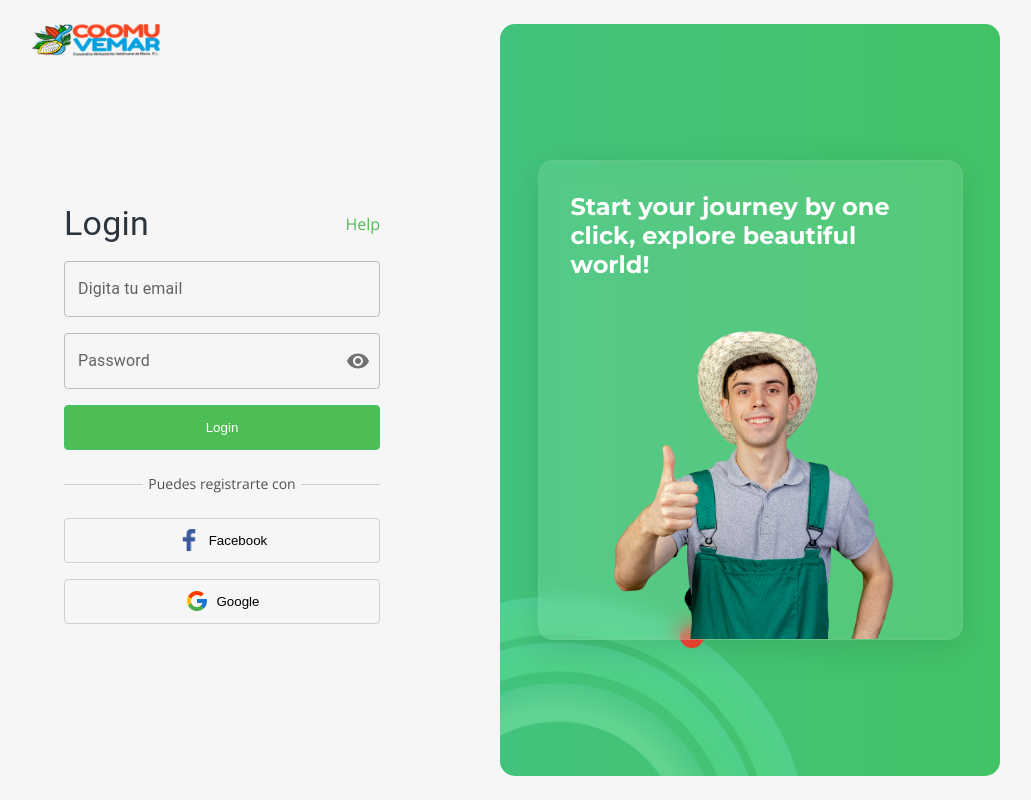
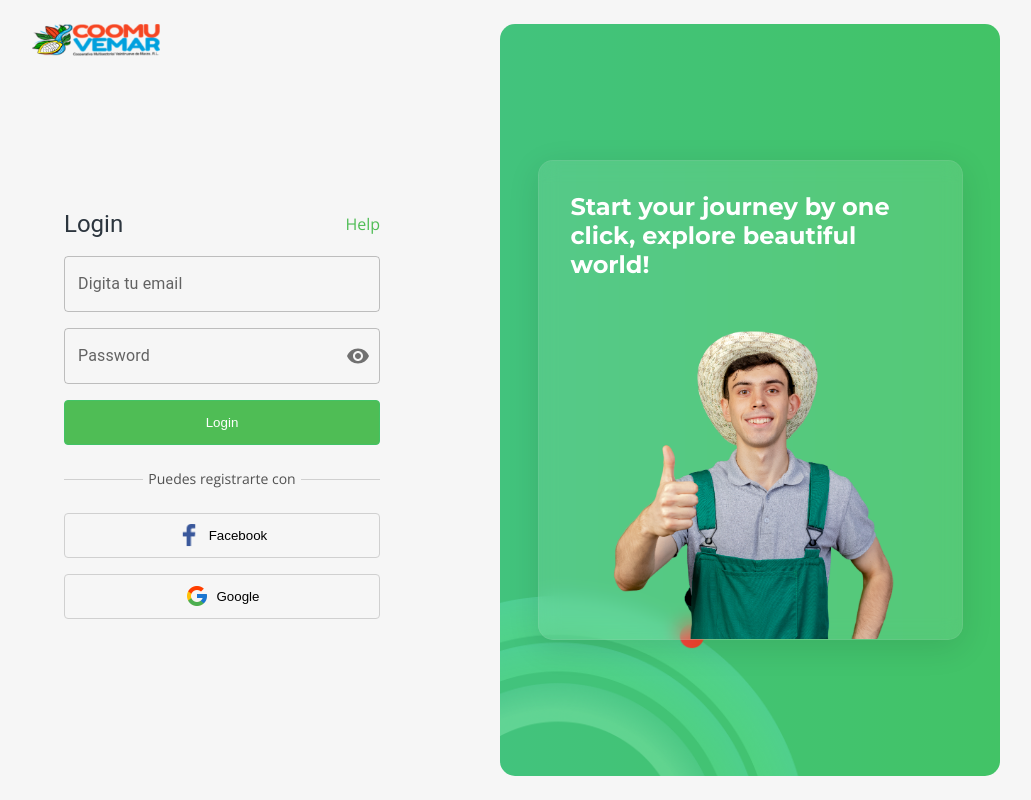
Before and after one commit to Maynor125/commuvemar-frontend, a Next.js app: page /login in a window 1280 px wide. Shown: the whole page, without its empty margins (124-1155 px from the left). Built offline with nearby package versions, Linux system fonts and the light colour scheme.

Commit message:
probando el tema en el login

```diff
--- a/src/app/login/page.tsx
+++ b/src/app/login/page.tsx
@@ -32,7 +32,10 @@ const Login = () => {
           <div className="auth-container">
             <div className="auth-credential">
               <div className="auth-credential-head">
-                <Typography variant="h4">Login</Typography>
+                <Typography
+                variant="h5"
+                color={theme.palette.grey.medium}
+                >Login</Typography>
                 <Link href="/" className="link-head">
                   Help
                 </Link>
@@ -42,12 +45,12 @@ const Login = () => {
             <div className="etiqueta">
               <p>Puedes registrarte con</p>
               <div className="divider-container">
-                <hr className="divider" />
+                <hr  className="divider" />
               </div>
             </div>
             <div className="auth-more">
               <div className="cont-btns-more">
-                <button className=" boton icon-btn face-btn">
+                <button className=" boton icon-btn face-btn" >
                   <Image className="icon" alt="face-icon" src={FacebookIcon} />
                   Facebook
                 </button>
--- a/src/components/forms/LoginForm.tsx
+++ b/src/components/forms/LoginForm.tsx
@@ -8,6 +8,7 @@ import {
   InputAdornment,
   InputLabel,
   OutlinedInput,
+  useTheme
 } from "@mui/material";
 import { Visibility, VisibilityOff } from "@mui/icons-material";
 
@@ -33,6 +34,8 @@ const LoginForm = () => {
   ) => {
     event.preventDefault();
   };
+
+  const theme = useTheme();
 
 
   const resolver: Resolver<
@@ -112,7 +115,7 @@ const LoginForm = () => {
               onMouseDown={handleMouseDownPassword}
               edge="end"
             >
-              {showPassword ? <VisibilityOff /> : <Visibility />}
+              {showPassword ? <VisibilityOff color={theme.palette.grey.dark} /> : <Visibility />}
             </IconButton>
           </InputAdornment>
         }
--- a/src/redux/features/themeSlice.ts
+++ b/src/redux/features/themeSlice.ts
@@ -3,11 +3,8 @@ import { createSlice, PayloadAction } from "@reduxjs/toolkit";
 
 // Obtén el estado inicial del tema desde localStorage
 const loadDarkModeFromStorage = () => {
-  if (typeof window !== 'undefined') {
     const storedDarkMode = localStorage.getItem('darkMode');
     return storedDarkMode ? JSON.parse(storedDarkMode) : false;
-  }
-  return false;
   };
 
   interface ThemeState {
--- a/src/theme/index.ts
+++ b/src/theme/index.ts
@@ -44,7 +44,7 @@ export const themeSettings =(mode:PaletteMode)=> {
            main:colorTokens.primary[600],
            light:colorTokens.primary[900]
            },
-           neutral: {
+           grey: {
             dark: colorTokens.grey[100],
             main: colorTokens.grey[200],
             mediumMain: colorTokens.grey[300],
```
